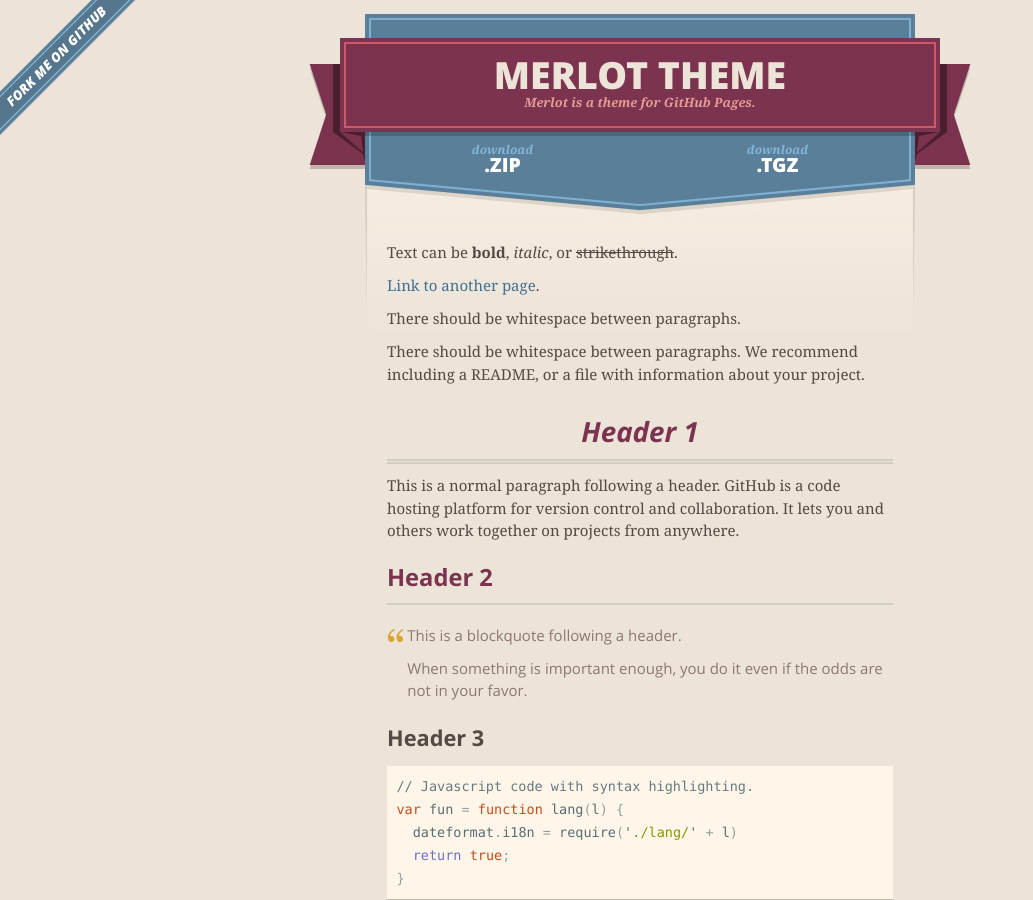
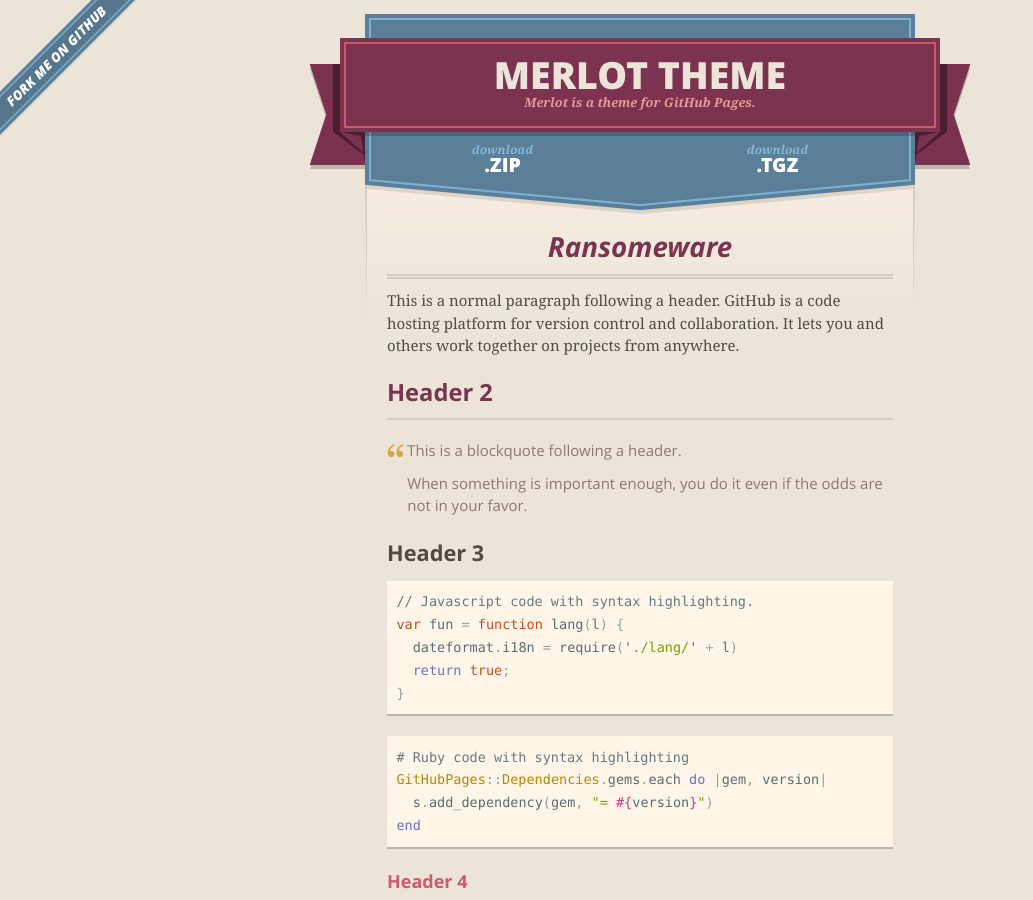
Before and after one commit to nehole/nehole.github.io, a Jekyll site: the page built from index.md, in a window 1280 px wide and 900 px high. Shown: the whole window, without its empty margins (0-1033 px from the left). Built offline with Jekyll 4.4.1, drawn with Linux system fonts in a browser that asks for light colours; nearby versions of some CDN libraries; our own code applies the rules of GitHub Pages for plain Markdown files.

Commit message:
Update index.md

```diff
--- a/index.md
+++ b/index.md
@@ -2,15 +2,7 @@
 layout: default
 ---
 
-Text can be **bold**, _italic_, or ~~strikethrough~~.
-
-[Link to another page](another-page).
-
-There should be whitespace between paragraphs.
-
-There should be whitespace between paragraphs. We recommend including a README, or a file with information about your project.
-
-# [](#header-1)Header 1
+# [](#header-1)Ransomeware
 
 This is a normal paragraph following a header. GitHub is a code hosting platform for version control and collaboration. It lets you and others work together on projects from anywhere.
 
```
